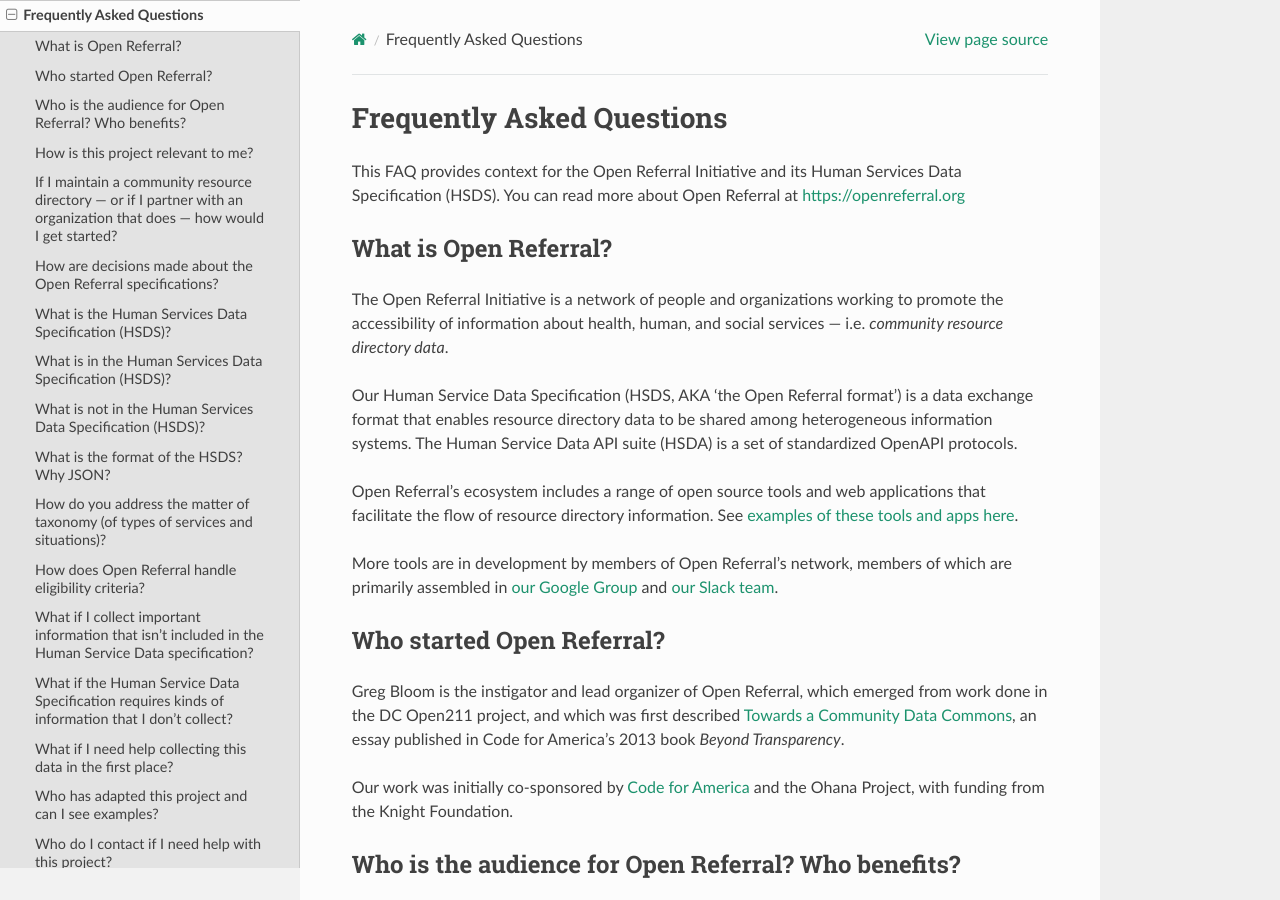
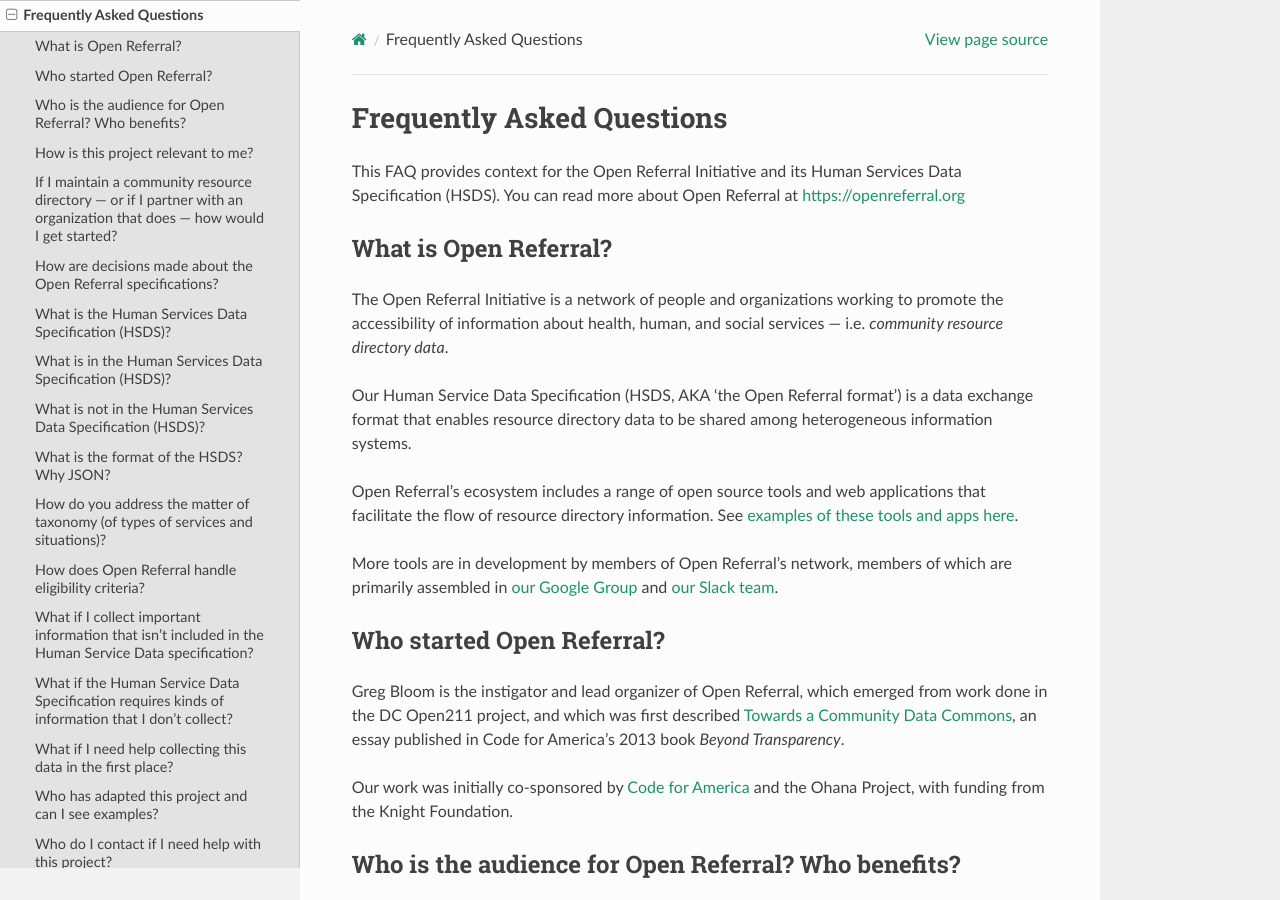
Before and after one commit to openreferral/specification, a Sphinx documentation site: the page built from docs/faq.md, in a window 1280 px wide and 900 px high. Built offline with Sphinx 7.4.7 and the Read the Docs theme 2.0.0, drawn with Linux system fonts in a browser that asks for light colours; a script that is not in the unit is left out; comment, search, counter and statistics services are not loaded.

Commit message:
Removed sentence from What is Open Referral which referenced standardized OpenAPI protocols

```diff
--- a/docs/faq.md
+++ b/docs/faq.md
@@ -7,7 +7,7 @@
 
 The Open Referral Initiative is a network of people and organizations working to promote the accessibility of information about health, human, and social services — i.e. _community resource directory data_.
 
-Our Human Service Data Specification (HSDS, AKA ‘the Open Referral format’) is a data exchange format that enables resource directory data to be shared among heterogeneous information systems. The Human Service Data API suite (HSDA) is a set of standardized OpenAPI protocols.
+Our Human Service Data Specification (HSDS, AKA ‘the Open Referral format’) is a data exchange format that enables resource directory data to be shared among heterogeneous information systems.
 
 Open Referral’s ecosystem includes a range of open source tools and web applications that facilitate the flow of resource directory information. See [examples of these tools and apps here](https://openreferral.org/about/technology-overview/).
 
```
